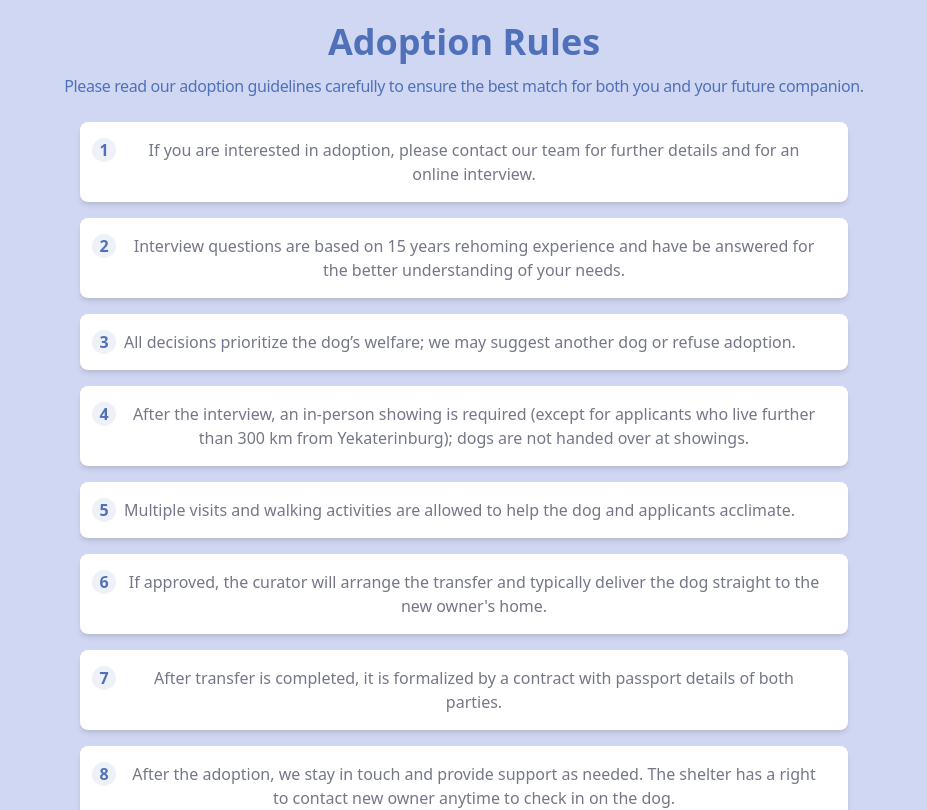
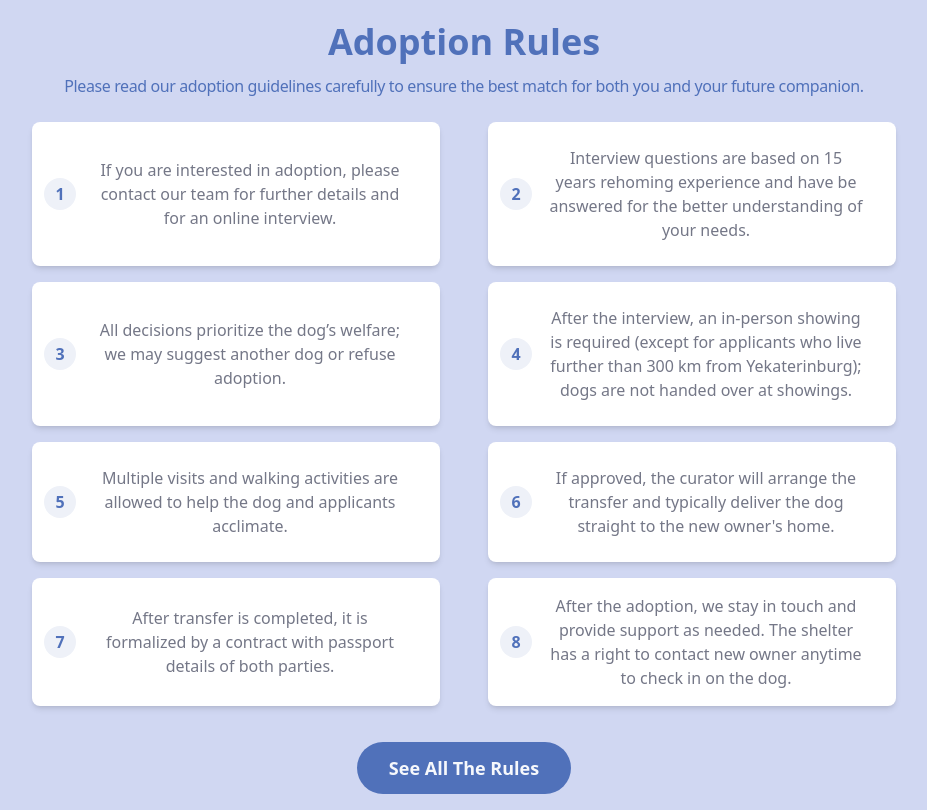
Before and after one commit to bavayra/dog-shelter, a React (Vite) app: page / in a window 1280 px wide. Shown: the part 3140-3950 px from the top of the page, without its empty margins (176-1103 px from the left). Built offline with nearby package versions, Linux system fonts and the light colour scheme.

Commit message:
refactor(AdoptionRules): changed rules card layout to grid, corrcted gaps, margins and paddings, adjusted font and number icon sizes for 1024+

```diff
--- a/src/components/RuleCard.tsx
+++ b/src/components/RuleCard.tsx
@@ -5,12 +5,12 @@ interface RuleCardProps {
 
 const RuleCard = ({ number, text }: RuleCardProps) => {
   return (
-    <div className="xs:mx-6 mx-2 rounded-lg bg-white px-6 py-4 text-center shadow-md sm:mx-8 md:mx-16">
-      <div className="flex items-start gap-2">
-        <span className="text-primary-500 bg-primary-100 -ml-3 flex h-6 w-6 shrink-0 items-start justify-center rounded-full font-bold">
+    <div className="xs:mx-6 mx-2 flex h-full justify-center rounded-lg bg-white px-6 py-4 text-center shadow-md sm:mx-8 md:mx-16 lg:mx-4">
+      <div className="flex items-center gap-2">
+        <span className="text-primary-500 bg-primary-100 -ml-3 flex h-6 w-6 shrink-0 items-center justify-center rounded-full font-bold lg:h-8 lg:w-8">
           {number}
         </span>
-        <p className="typography-body md:text-xl">{text}</p>
+        <p className="typography-body md:text-xl lg:px-2 lg:text-lg">{text}</p>
       </div>
     </div>
   );
--- a/src/features/AdoptionRules.tsx
+++ b/src/features/AdoptionRules.tsx
@@ -25,7 +25,7 @@ const AdoptionRules = () => {
         </p>
       </div>
 
-      <div className="mx-auto max-w-4xl space-y-4">
+      <div className="mx-auto max-w-4xl space-y-4 lg:grid lg:grid-cols-2 lg:gap-4">
         {rules.map((rule, index) => (
           <RuleCard key={index} number={index + 1} text={rule} />
         ))}
```
